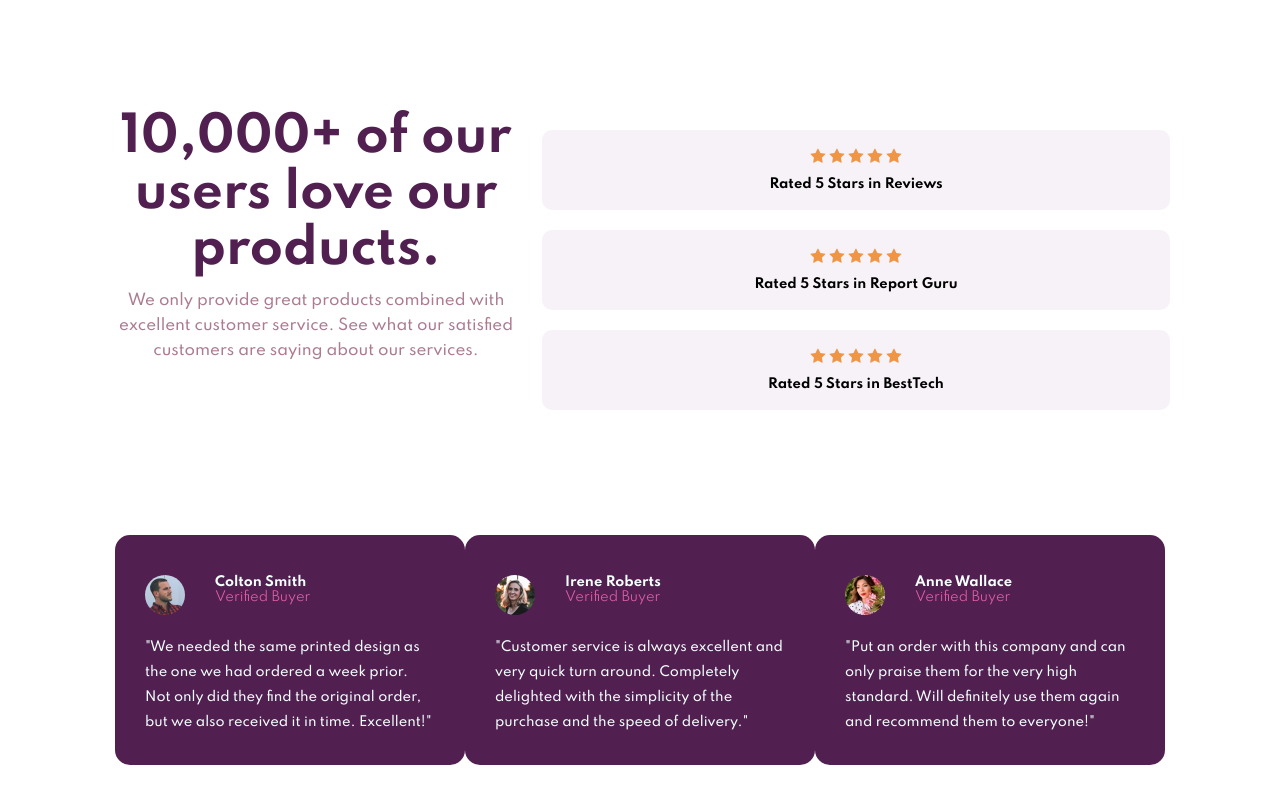
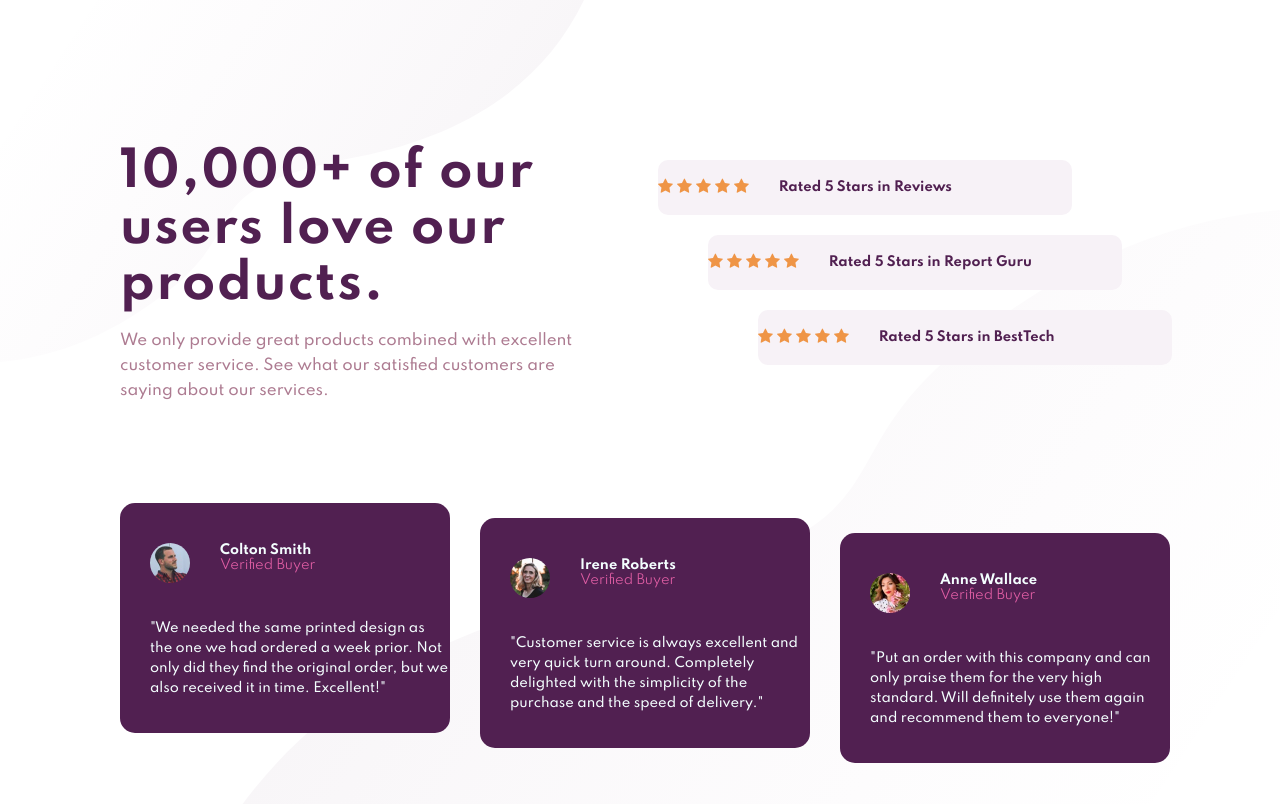
Before and after one commit to MaiaFleschler/Ejercicio_MobileFirst, a plain HTML site: page index.html in a window 1280 px wide. Drawn offline with Linux system fonts and the light colour scheme.

Commit message:
Finaliza ultimos detalles

```diff
--- a/index.html
+++ b/index.html
@@ -48,7 +48,7 @@
         </div>
     </div>
     <div class="seccionCard">
-        <div class="card">
+        <div class="card card1">
             <div class="dataCliente">
             <img src="/imagenes/image-colton.jpg" alt="foto Colton">
             <h3>
@@ -62,7 +62,7 @@
                     Excellent!"</p>
             </div>
         </div>
-        <div class="card">
+        <div class="card card2">
             <div class="dataCliente">
             <img src="/imagenes/image-irene.jpg" alt="foto Irene">
             <h3>
@@ -75,7 +75,7 @@
                     delighted with the simplicity of the purchase and the speed of delivery."</p>
             </div>
         </div>
-        <div class="card">
+        <div class="card card3">
             <div class="dataCliente">
             <img src="/imagenes/image-anne.jpg" alt="foto Anne">
             <h3>
--- a/style.css
+++ b/style.css
@@ -5,6 +5,10 @@
     box-sizing: border-box;
     font-family: 'Spartan', sans-serif;
 
+}
+body{
+    background: url(/imagenes/bg-pattern-bottom-mobile.svg) bottom center no-repeat,
+    url(/imagenes/bg-pattern-top-mobile.svg) top left no-repeat;
 }
 .descripcion{
     display: flex;
@@ -48,12 +52,13 @@ p{
 }
 i{
     color: #EF9546;
-    font-size: 16px;
+    font-size: 13px;
 }
 h2{
     font-size: 13px;
     font-weight: 700;
     margin-top: 10px;
+    color: #512051;
 
 }
 .seccionCard{
@@ -97,24 +102,82 @@ span{
 }
 @media screen and (min-width: 576px){
     body{
-        padding:100px
+        padding:120px;
+        background: url(/imagenes/bg-pattern-bottom-desktop.svg) bottom right no-repeat,
+        url(/imagenes/bg-pattern-top-desktop.svg) top left no-repeat;
     }
     .info{
         display: flex;
         flex-direction: row;
     }
     .descripcion{
-        width: 40%;
-        margin-top: 0px;
-    }
-    .rates{
-        width: 60%;
-    }
-    .seccionCard{
-        display: flex;
+        width: 45%;
+        margin-top: 25px;
+        align-items: flex-start;
 
     }
     h1{
         font-size: 48px;
+        text-align: left;
+        padding: 0;
+        letter-spacing: 1.7px;
     }
+    p{
+        text-align: left;
+        width: 460px;
+        margin-top: 15px;
+
+
+    }
+    .rates{
+        width: 55%;
+        margin-top: 10px;
+    }
+    .rate{
+        width: 75%;
+        height: 55px;
+        flex-direction: row;
+        justify-content: left;
+    }
+    .rate1{
+        margin-left: 60px;
+    }
+    .rate2{
+        margin-left: 110px;
+    }
+    .rate3{
+        margin-left: 160px;
+    }
+    h2{
+        padding-left: 30px;
+        margin-top: 0;
+    }
+    .seccionCard{
+        display: flex;
+        padding: 0;
+    }
+    .card{
+        width: 32%;
+    }
+    .card1{
+        margin-top: 20px;
+    }
+    .card2{
+        margin-left: 30px;
+        margin-top: 35px;
+    }
+    .card3{
+        margin-left: 30px;
+        margin-top: 50px;
+    }
+    .comentario p{
+        padding: 0;
+        padding-left: 30px;
+        padding-top: 20px;
+        width: 330px;
+        line-height: 20px;
+        letter-spacing: -0.20;
+    }
+
+
 }
```
Also changed, not shown: imagenes/bg-pattern-bottom-desktop.svg (added), imagenes/bg-pattern-bottom-mobile.svg (added), imagenes/bg-pattern-top-desktop.svg (added), imagenes/bg-pattern-top-mobile.svg (added).
